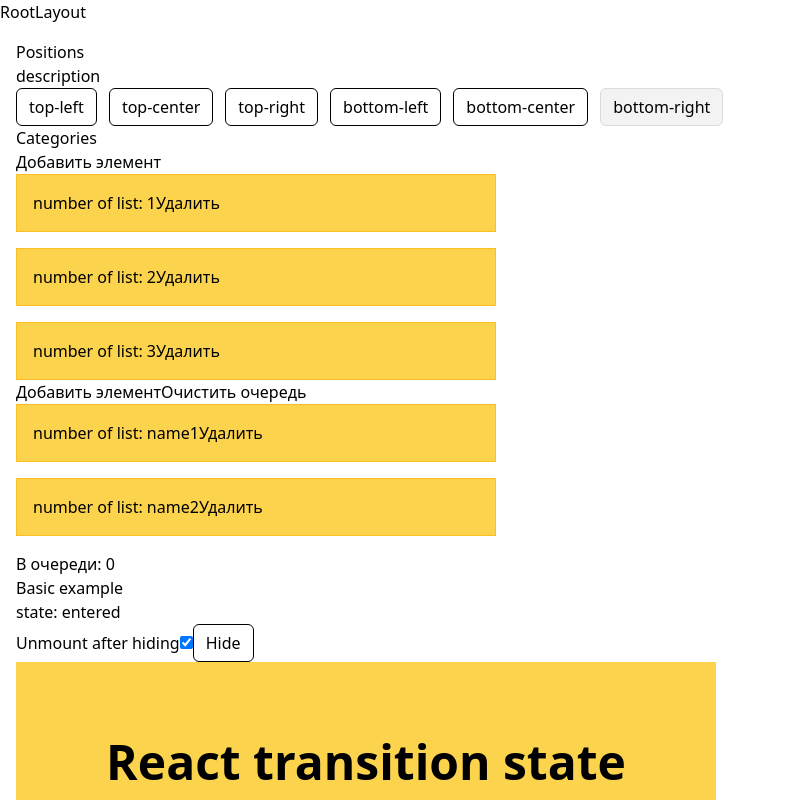
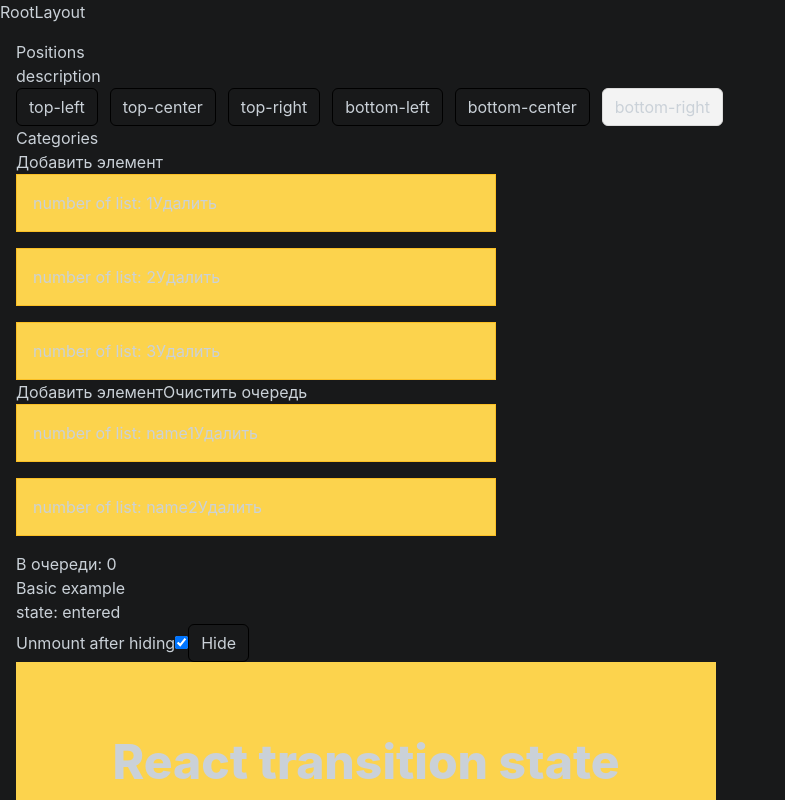
Before and after one commit to DanielEsh/react-toasts, a React (Vite) app: page /categories in a window 1280 px wide. Shown: the top 800 px of the page, without its empty margins (0-785 px from the left). Built offline with nearby package versions, Linux system fonts and the light colour scheme.

Commit message:
feat: scrollbar styles

```diff
--- a/src/index.css
+++ b/src/index.css
@@ -31,6 +31,34 @@
   --error-bg: hsl(359,100%,97%);
   --error-border: hsl(359,100%,94%);
   --error-text: hsl(360,100%,45%);
+}
+
+body {
+  margin: 0;
+  font-family: -apple-system, BlinkMacSystemFont, 'Segoe UI', 'Roboto', 'Oxygen', 'Ubuntu',
+  'Cantarell', 'Fira Sans', 'Droid Sans', 'Helvetica Neue', sans-serif;
+  -webkit-font-smoothing: antialiased;
+  -moz-osx-font-smoothing: grayscale;
+  background-color: #18191a;
+  color: #cad1d8;
+  padding-bottom: 500px;
+}
+
+::-webkit-scrollbar {
+  width: 6px;
+  height: 6px;
+  display: block;
+  background: #1e2023;
+}
+
+::-webkit-scrollbar-thumb {
+  /*background-color: #666;*/
+  background: #fff;
+  border-radius: 5px;
+}
+
+::-webkit-scrollbar-track {
+  background-color: #333;
 }
 
 .page {
--- a/src/routes/categories.tsx
+++ b/src/routes/categories.tsx
@@ -27,6 +27,8 @@
         <Link to="/">Back home</Link>
       </div>
 
+      <div className="h-[2000px]"></div>
+
       <Outlet />
     </div>
   )
```
